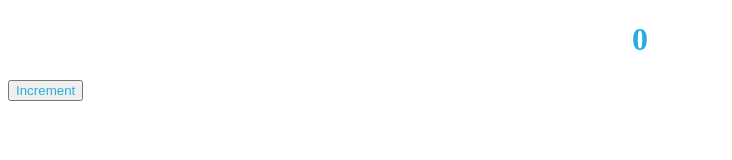
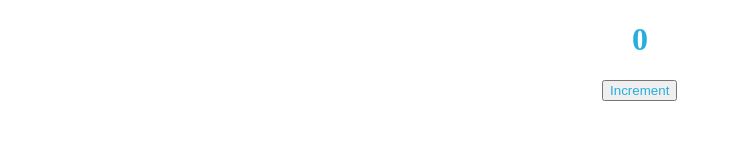
Before and after one commit to acciojob/debugging-challenge-react-abdulragib, a React app: page / in a window 1280 px wide. Shown: the whole page, without its empty margins (0-732 px from the left). Built offline with nearby package versions, Linux system fonts and the light colour scheme.

Commit message:
Solution 1.0

```diff
--- a/src/components/App.js
+++ b/src/components/App.js
@@ -3,15 +3,15 @@ import '../styles/App.css';
 
 const App = () => {
 
-  let [count, setCount] = useState(0)
+  const [count, setCount] = useState(0)
 
   return (
-    <div class="ball">
-      <h1 class="count" ondoubleclick={() => { alert("cant edit it") }}>{count}</h1>
-      <button class='increment-button' onclick={() => { setCount(count + 1) }}>Increment</button>
+    <div class="main">
+      <h1 class="count" onDoubleClick={() =>  alert("cant edit it") }>{count}</h1>
+      <button class='increment-button' onClick={() =>  setCount(count+1)}>Increment</button>
     </div>
   )
 }
 
 
-export default App;
+export default App
--- a/src/styles/App.css
+++ b/src/styles/App.css
@@ -6,7 +6,7 @@ h1 {
 
 button{
     color: #27aedb;
+    position:relative;
+    left:47%;
     text-align: center;
-    justify-content: center;
-    align-items: center;
 }
```
Also changed, not shown: src/index.html (+1 -0 lines), 1 other file.
